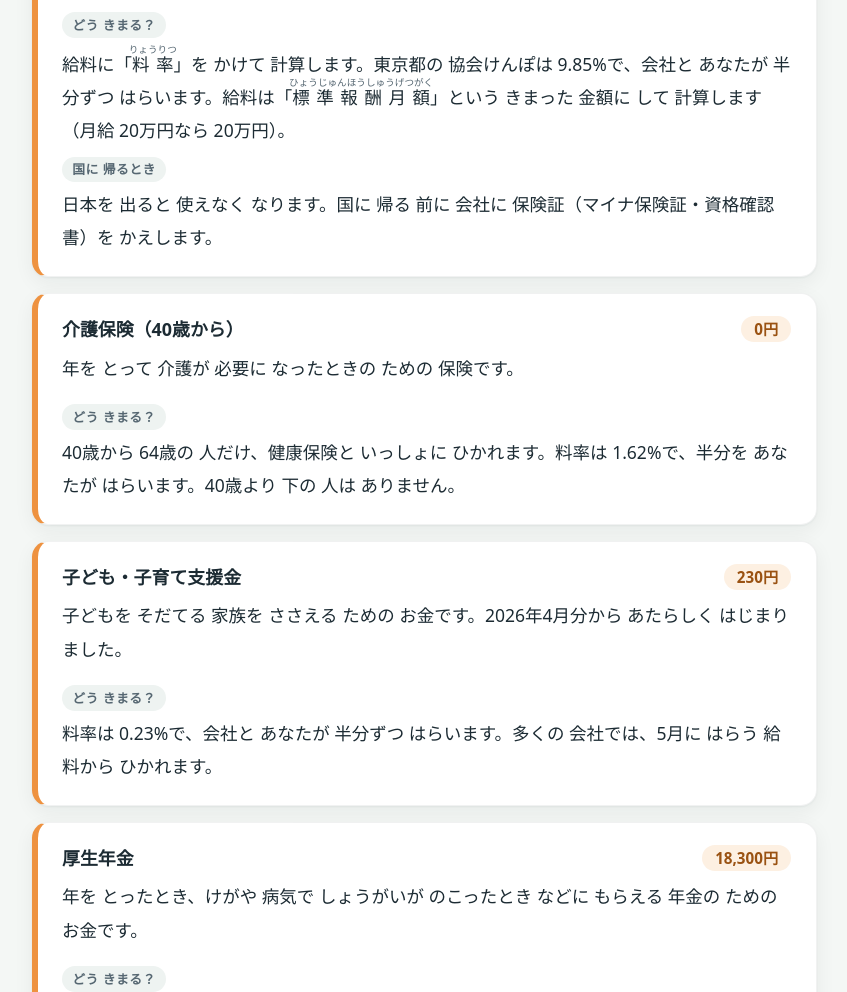
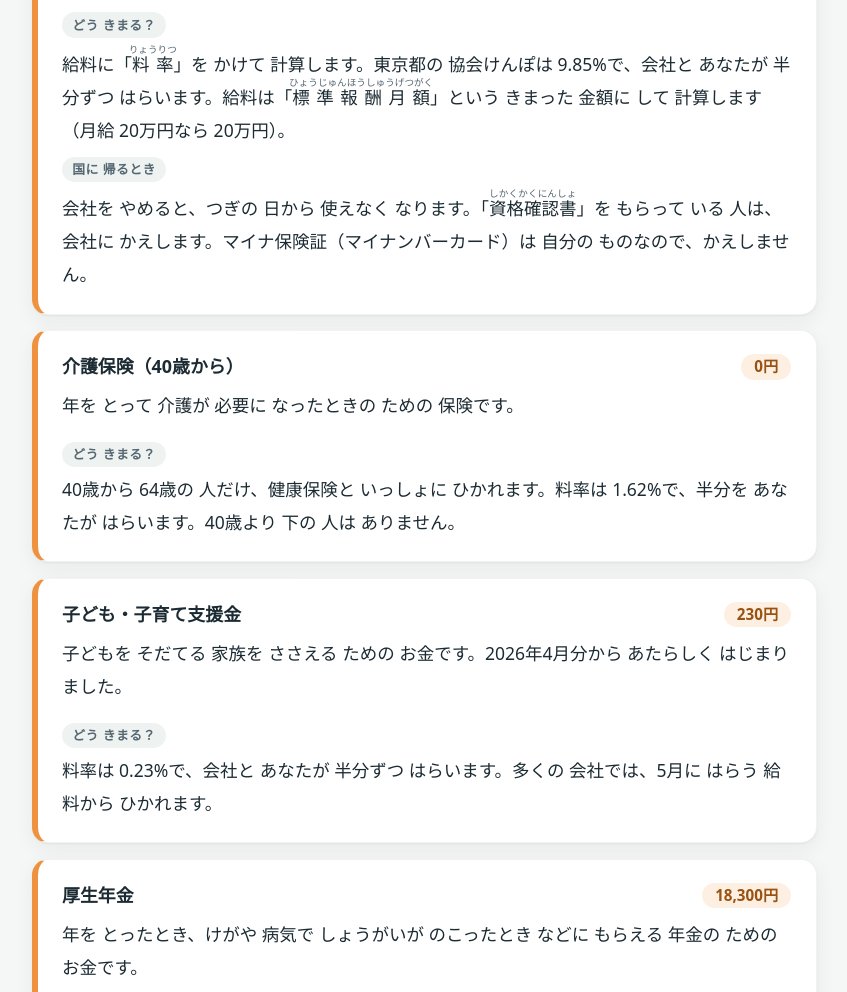
Before and after one commit to sukima-keisan/zeikin-hoken-guide, a plain HTML site: page kyuyo-meisai.html in a window 1280 px wide. Shown: the part 3364-4356 px from the top of the page, without its empty margins (216-1063 px from the left). Drawn offline with Linux system fonts and the light colour scheme.

Commit message:
マイナ保険証は会社にかえさない、に直す
Co-Authored-By: Claude <noreply@anthropic.com>

```diff
--- a/kyuyo-meisai.html
+++ b/kyuyo-meisai.html
@@ -131,7 +131,7 @@
     <h3><span class="t" data-k="meisai.kenpo.name"><span class="ja">健康保険</span><span class="vi" lang="vi">Bảo hiểm y tế (健康保険)</span></span> <span class="amt">9,850円</span></h3>
     <p><span class="t" data-k="meisai.kenpo.what"><span class="ja">病院に 行ったとき、はらう お金が 3割で すみます。病気や けがで 長く 休んだときの お金（<ruby>傷病手当金<rp>(</rp><rt>しょうびょうてあてきん</rt><rp>)</rp></ruby>）も もらえます。</span><span class="vi" lang="vi">Khi đi bệnh viện, bạn chỉ phải trả 30% chi phí. Khi nghỉ lâu vì ốm đau hoặc bị thương, bạn cũng được nhận trợ cấp (傷病手当金).</span></span></p>
     <dl><dt><span class="t" data-k="meisai.item.how"><span class="ja">どう きまる？</span><span class="vi" lang="vi">Tính như thế nào?</span></span></dt><dd><span class="t" data-k="meisai.kenpo.how"><span class="ja">給料に「<ruby>料率<rp>(</rp><rt>りょうりつ</rt><rp>)</rp></ruby>」を かけて 計算します。東京都の 協会けんぽは 9.85%で、会社と あなたが 半分ずつ はらいます。給料は「<ruby>標準報酬月額<rp>(</rp><rt>ひょうじゅんほうしゅうげつがく</rt><rp>)</rp></ruby>」という きまった 金額に して 計算します（月給 20万円なら 20万円）。</span><span class="vi" lang="vi">Tính bằng lương nhân với “tỷ lệ phí”. Kyokai Kenpo ở Tokyo là 9.85%, công ty và bạn mỗi bên trả một nửa. Lương được làm tròn thành một mức quy định gọi là “標準報酬月額” (lương tháng 200,000 yên thì là 200,000 yên).</span></span></dd>
-    <dt><span class="t" data-k="meisai.item.kikoku"><span class="ja">国に 帰るとき</span><span class="vi" lang="vi">Khi về nước</span></span></dt><dd><span class="t" data-k="meisai.kenpo.kikoku"><span class="ja">日本を 出ると 使えなく なります。国に 帰る 前に 会社に 保険証（マイナ保険証・資格確認書）を かえします。</span><span class="vi" lang="vi">Khi rời Nhật thì không dùng được nữa. Trước khi về nước, hãy trả lại thẻ bảo hiểm (thẻ My Number dùng làm thẻ bảo hiểm – マイナ保険証, hoặc 資格確認書) cho công ty.</span></span></dd></dl>
+    <dt><span class="t" data-k="meisai.item.kikoku"><span class="ja">国に 帰るとき</span><span class="vi" lang="vi">Khi về nước</span></span></dt><dd><span class="t" data-k="meisai.kenpo.kikoku"><span class="ja">会社を やめると、つぎの 日から 使えなく なります。「<ruby>資格確認書<rp>(</rp><rt>しかくかくにんしょ</rt><rp>)</rp></ruby>」を もらって いる 人は、会社に かえします。マイナ保険証（マイナンバーカード）は 自分の ものなので、かえしません。</span><span class="vi" lang="vi">Khi nghỉ việc, từ ngày hôm sau sẽ không dùng được nữa. Nếu bạn có “giấy xác nhận tư cách” (資格確認書) thì trả lại cho công ty. Thẻ My Number dùng làm thẻ bảo hiểm (マイナ保険証) là của bạn, nên không cần trả lại.</span></span></dd></dl>
   </article>
 
   <article id="i-kaigo" class="item shaho">
```
